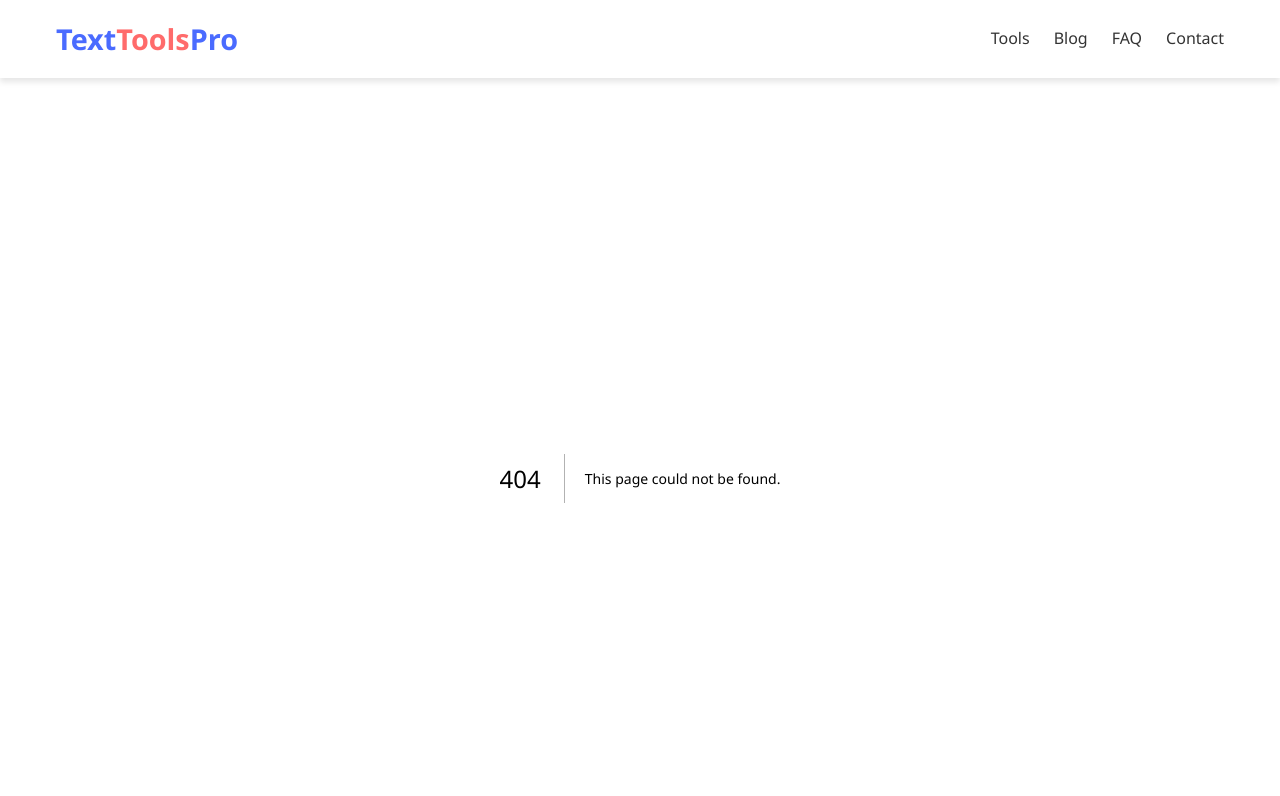
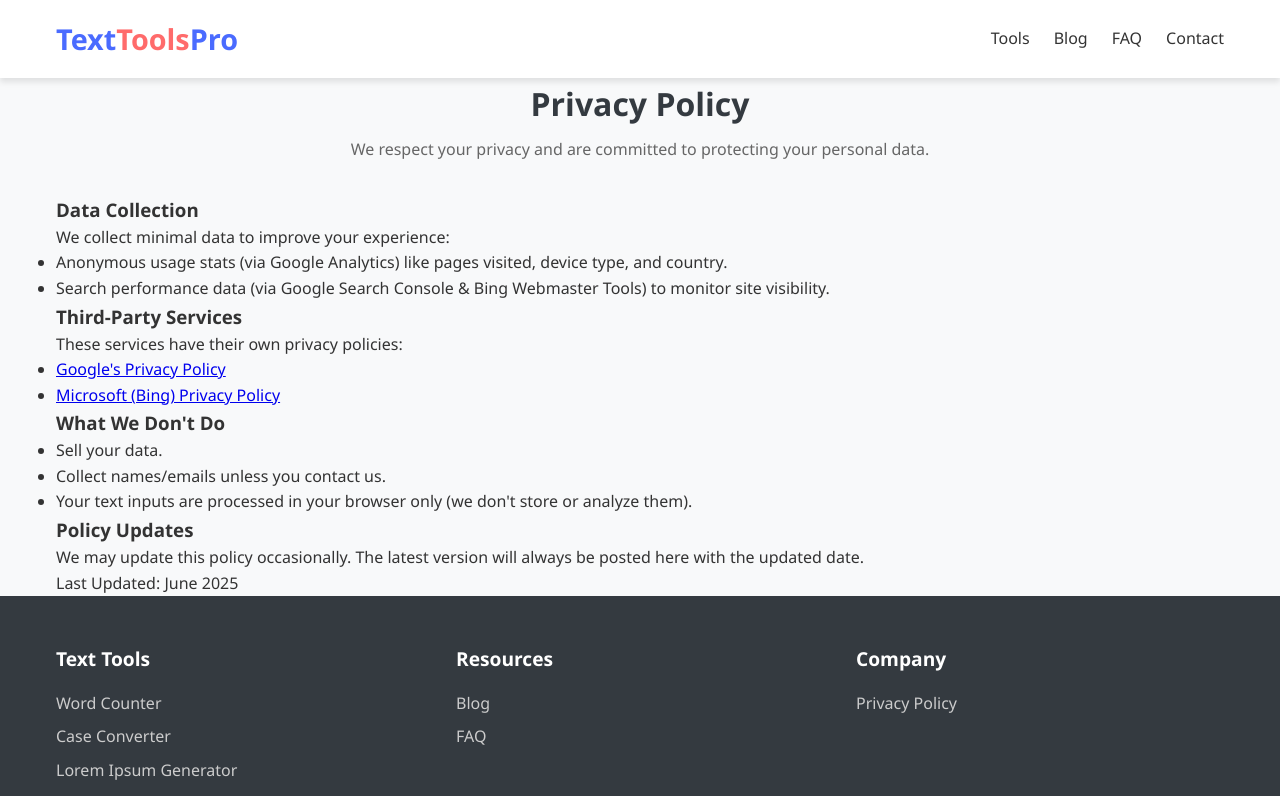
Before and after one commit to 1409-2542/text-tools, a Next.js app: page /privacy-policy in a window 1280 px wide. Before the commit this address had no page. Shown: the top 796 px of the page. Built offline with nearby package versions, Linux system fonts and the light colour scheme.

Commit message:
added privacy policy webpage

```diff
--- /dev/null
+++ b/app/privacy-policy/page.tsx
@@ -0,0 +1,82 @@
+import type { Metadata } from 'next'
+
+export const metadata: Metadata = {
+  title: 'Privacy Policy - TextToolsPro',
+  description: 'Learn how we handle your data at TextToolsPro',
+}
+
+export default function PrivacyPolicy() {
+  return (
+    <main className="py-12">
+      <div className="container">
+        <div className="section-title">
+          <h2>Privacy Policy</h2>
+          <p>We respect your privacy and are committed to protecting your personal data.</p>
+        </div>
+
+        <div className="bg-white p-8 rounded-lg shadow-md max-w-3xl mx-auto">
+          <div className="space-y-6">
+            <section>
+              <h3 className="text-xl font-semibold mb-3 text-gray-800">Data Collection</h3>
+              <p className="text-gray-700">
+                We collect minimal data to improve your experience:
+              </p>
+              <ul className="list-disc pl-6 mt-2 space-y-2 text-gray-700">
+                <li>Anonymous usage stats (via Google Analytics) like pages visited, device type, and country.</li>
+                <li>Search performance data (via Google Search Console & Bing Webmaster Tools) to monitor site visibility.</li>
+              </ul>
+            </section>
+
+            <section>
+              <h3 className="text-xl font-semibold mb-3 text-gray-800">Third-Party Services</h3>
+              <p className="text-gray-700 mb-2">
+                These services have their own privacy policies:
+              </p>
+              <ul className="space-y-2">
+                <li>
+                  <a
+                    href="https://policies.google.com/privacy"
+                    target="_blank"
+                    rel="noopener noreferrer"
+                    className="text-blue-600 hover:underline"
+                  >
+                    Google's Privacy Policy
+                  </a>
+                </li>
+                <li>
+                  <a
+                    href="https://www.microsoft.com/en-us/privacy/privacystatement"
+                    target="_blank"
+                    rel="noopener noreferrer"
+                    className="text-blue-600 hover:underline"
+                  >
+                    Microsoft (Bing) Privacy Policy
+                  </a>
+                </li>
+              </ul>
+            </section>
+
+            <section>
+              <h3 className="text-xl font-semibold mb-3 text-gray-800">What We Don't Do</h3>
+              <ul className="list-disc pl-6 space-y-2 text-gray-700">
+                <li>Sell your data.</li>
+                <li>Collect names/emails unless you contact us.</li>
+                <li>Your text inputs are processed in your browser only (we don't store or analyze them).</li>
+              </ul>
+            </section>
+
+            <section>
+              <h3 className="text-xl font-semibold mb-3 text-gray-800">Policy Updates</h3>
+              <p className="text-gray-700">
+                We may update this policy occasionally. The latest version will always be posted here with the updated date.
+              </p>
+              <p className="mt-4 text-gray-600 font-medium">
+                Last Updated: June 2025
+              </p>
+            </section>
+          </div>
+        </div>
+      </div>
+    </main>
+  )
+}
--- a/components/Footer.tsx
+++ b/components/Footer.tsx
@@ -26,10 +26,7 @@ export default function Footer() {
           <div className={styles.footerColumn}>
             <h3>Company</h3>
             <ul>
-              <li><Link href="/about">About Us</Link></li>
-              <li><Link href="/contact">Contact</Link></li>
-              <li><Link href="/privacy">Privacy Policy</Link></li>
-              <li><Link href="/terms">Terms of Service</Link></li>
+              <li><Link href="/privacy-policy">Privacy Policy</Link></li>
             </ul>
           </div>
         </div>
```
